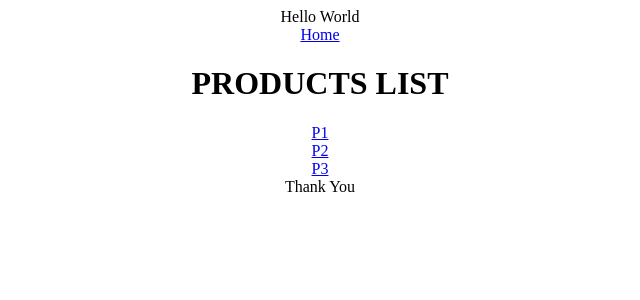
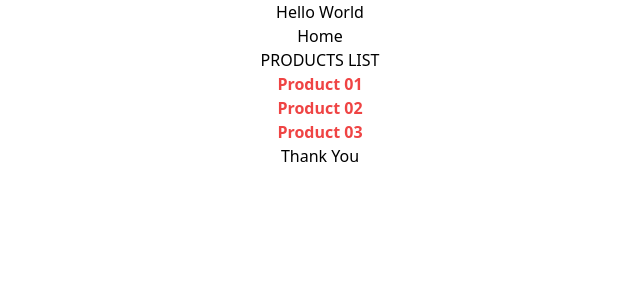
Before and after one commit to shubhatRashid/nextjs_practice, a Next.js app in the folder nextjs-routing/: page /products in a window 1280 px wide. Shown: the top 300 px of the page, without its empty margins (320-960 px from the left). Built offline with nearby package versions, Linux system fonts and the light colour scheme.

Commit message:
making styled links for navigation

```diff
--- a/nextjs-routing/src/app/products/page.tsx
+++ b/nextjs-routing/src/app/products/page.tsx
@@ -1,15 +1,31 @@
+"use client"
 import Link from "next/link"
+import { usePathname } from "next/navigation"
+import './styles.css'
+type product = {
+  serial : number,
+  href : string
+}
+
+const products : product [] = [
+  {serial:1,href:'/products/01'},
+  {serial:2,href:'/products/02'},
+  {serial:3,href:'/products/03'}
+]
 
 const Products = () => {
+  const currentpath = usePathname()
   return (
     <div style={{display:'flex',flexDirection:'column',alignItems:'center',justifyContent:'center'}}>
         <Link href="/">Home</Link>
         <h1>
             PRODUCTS LIST
         </h1>
-        <Link href="/products/01">P1</Link>
-        <Link href="/products/02">P2</Link>
-        <Link href="/products/03">P3</Link>
+        {
+          products.map((product,index) => (
+            <Link href={product.href} key={index} className="font-bold text-red-500 hover:text-blue-300 ">Product 0{product.serial}</Link>
+          ))
+        }
     </div>
   )
 }
--- /dev/null
+++ b/nextjs-routing/src/app/products/styles.css
@@ -0,0 +1,3 @@
+@tailwind base;
+@tailwind components;
+@tailwind utilities;
```
